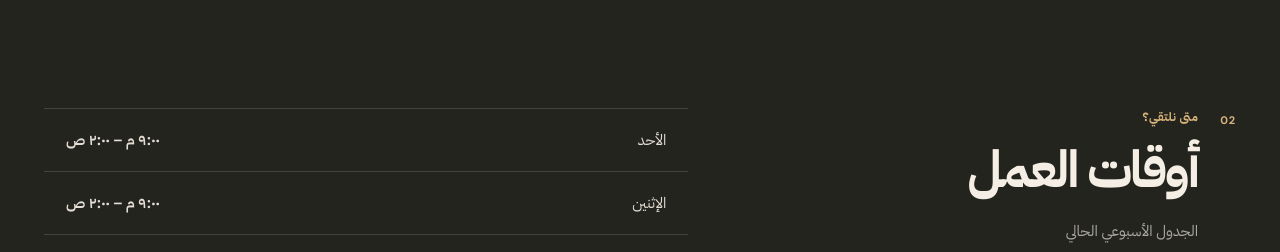
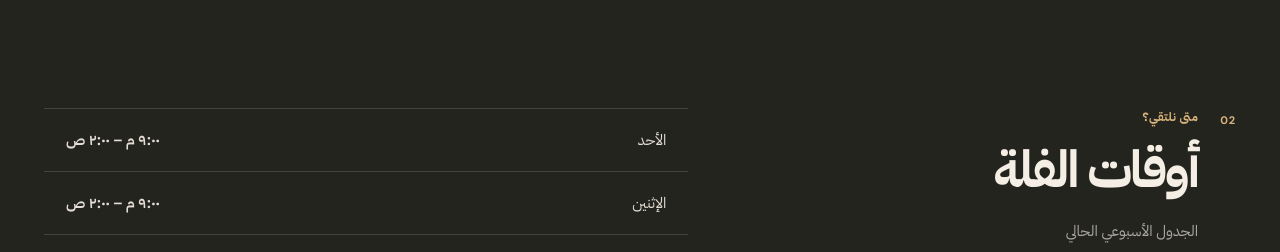
Before and after one commit to AbdullahAlhulays/Thigah-cave, a React (Vite) app: page / in a window 1280 px wide. Shown: the part 2060-2312 px from the top of the page. Built offline with nearby package versions, Linux system fonts and the light colour scheme.

Commit message:
Rename Arabic hours heading

```diff
--- a/src/content.js
+++ b/src/content.js
@@ -36,7 +36,7 @@ export const copy = {
     metaDescription: 'كهف ثقة: مكانك للعب والوناسة. بلوت، ألعاب طاولة، بلياردو، بلايستيشن، وليالي الخميس.',
     heroAlt: 'جلسات ومقاعد داخل مقهى دافئ بجدران مقوسة', heroEyebrow: 'مساحة للّعب واللّمة', heroTitle: 'كهف ثقة', heroSubtitle: 'مكانك للعب والوناسة', exploreGames: 'استكشف الألعاب', heroSideNote: 'جلسات • ألعاب • وناسة', heroBottom: 'ابدأ من هنا',
     gamesKicker: 'على راحتك', gamesTitle: 'اللعبة اللي تجمعنا', gamesIntro: 'من البلوت إلى ألعاب الطاولة والبلايستيشن، اختر جوّك.', featured: 'اللعبة المفضلة',
-    hoursKicker: 'متى نلتقي؟', hoursTitle: 'أوقات العمل', hoursIntro: 'الجدول الأسبوعي الحالي', standardHours: '٩:٠٠ م – ٢:٠٠ ص', allDay: 'مفتوح 24 ساعة', closed: 'مغلق',
+    hoursKicker: 'متى نلتقي؟', hoursTitle: 'أوقات الفلة', hoursIntro: 'الجدول الأسبوعي الحالي', standardHours: '٩:٠٠ م – ٢:٠٠ ص', allDay: 'مفتوح 24 ساعة', closed: 'مغلق',
     days: { sunday: 'الأحد', monday: 'الإثنين', tuesday: 'الثلاثاء', wednesday: 'الأربعاء', thursday: 'الخميس', friday: 'الجمعة', saturday: 'السبت' },
     eventsKicker: 'كل خميس', eventsTitle: 'ليالي الخميس', eventsText: 'أجواء طرب مع الطبلة والغناء والعود، لمدة ساعة إلى ساعتين تقريبًا.', eventsTags: ['طبلة', 'غناء', 'عود'], eventVideoLabel: 'فيديو من ليالي الخميس مع صوت العود والغناء', eventSoundAction: 'اضغط لتشغيل الصوت',
     contactKicker: 'نلقاك قريب', contactTitle: 'تواصل معنا', contactItems: [{ key: 'location', label: 'الموقع والخريطة' }, { key: 'phone', label: 'الهاتف وواتساب' }], mapAction: 'افتح الخريطة', whatsappAction: 'واتساب',
```
